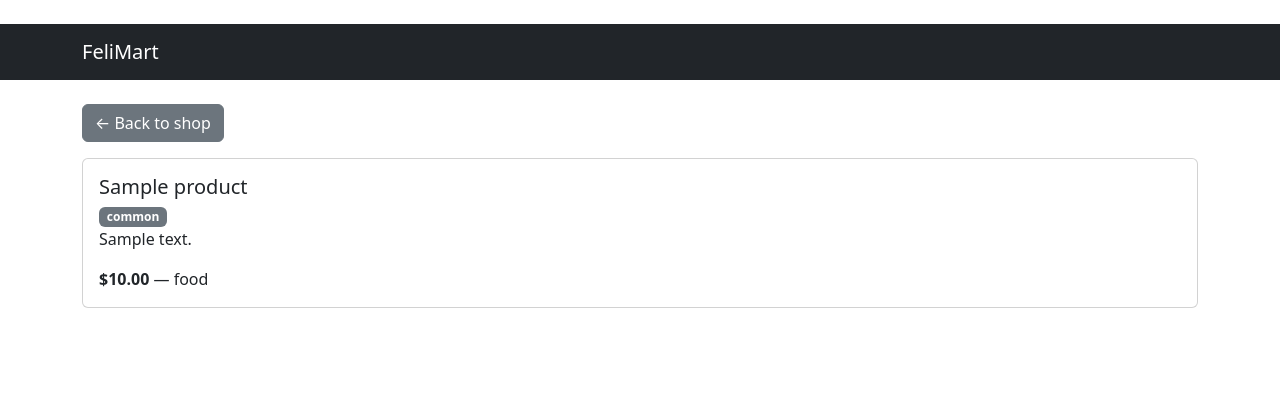
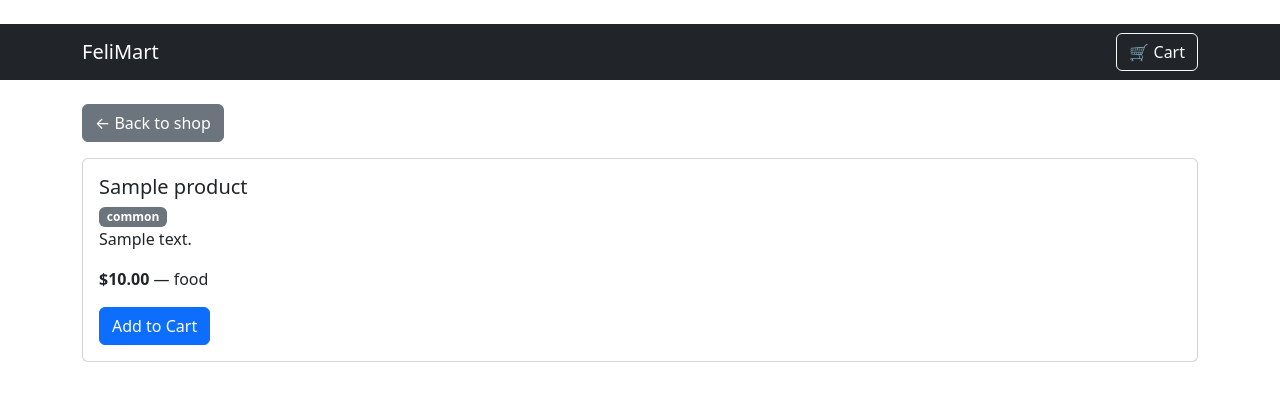
Before and after one commit to AzuMaooo/FeliMart, a Django app: page /products/1/ in a window 1280 px wide. Shown: the top 401 px of the page. Run offline with Django 5.2, Linux system fonts and the light colour scheme; tables that the repository leaves empty hold one stand-in row (values such as "Sample post").

Commit message:
Add session-based cart: add to cart, view cart page, navbar cart link

```diff
--- a/store/templates/store/base.html
+++ b/store/templates/store/base.html
@@ -8,6 +8,7 @@
     <nav class="navbar navbar-dark bg-dark mb-4">
         <div class="container">
             <span class="navbar-brand">FeliMart</span>
+            <a href="{% url 'view_cart' %}" class="btn btn-outline-light">🛒 Cart</a>
         </div>
     </nav>
 
--- a/store/templates/store/product_detail.html
+++ b/store/templates/store/product_detail.html
@@ -7,6 +7,7 @@
         <span class="badge bg-secondary">{{ product.rarity }}</span>
         <p class="card-text">{{ product.description }}</p>
         <p class="card-text"><strong>${{ product.price }}</strong> — {{ product.category }}</p>
+		<a href="{% url 'add_to_cart' product.id %}" class="btn btn-primary">Add to Cart</a>
     </div>
 </div>
 {% endblock %}
--- a/store/urls.py
+++ b/store/urls.py
@@ -4,4 +4,6 @@ from . import views
 urlpatterns = [
     path('', views.product_list, name='product_list'),
     path('products/<int:product_id>/', views.product_detail, name='product_detail'),
+    path('cart/add/<int:product_id>/', views.add_to_cart, name='add_to_cart'),
+    path('cart/', views.view_cart, name='view_cart'),
 ]
--- a/store/views.py
+++ b/store/views.py
@@ -1,4 +1,4 @@
-from django.shortcuts import render, get_object_or_404
+from django.shortcuts import render, get_object_or_404, redirect
 from .models import Product
 
 def product_list(request):
@@ -8,3 +8,33 @@ def product_list(request):
 def product_detail(request, product_id):
     product = get_object_or_404(Product, id=product_id)
     return render(request, 'store/product_detail.html', {'product': product})
+
+def add_to_cart(request, product_id):
+    product = get_object_or_404(Product, id=product_id)
+    cart = request.session.get('cart', {})
+
+    product_id_str = str(product_id)
+    if product_id_str in cart:
+        cart[product_id_str] += 1
+    else:
+        cart[product_id_str] = 1
+
+    request.session['cart'] = cart
+    return redirect('product_list')
+
+def view_cart(request):
+    cart = request.session.get('cart', {})
+    cart_items = []
+    total = 0
+
+    for product_id_str, quantity in cart.items():
+        product = get_object_or_404(Product, id=int(product_id_str))
+        subtotal = product.price * quantity
+        total += subtotal
+        cart_items.append({
+            'product': product,
+            'quantity': quantity,
+            'subtotal': subtotal,
+        })
+
+    return render(request, 'store/cart.html', {'cart_items': cart_items, 'total': total})
```
Also changed, not shown: store/templates/store/cart.html (added, +30 -0 lines).
